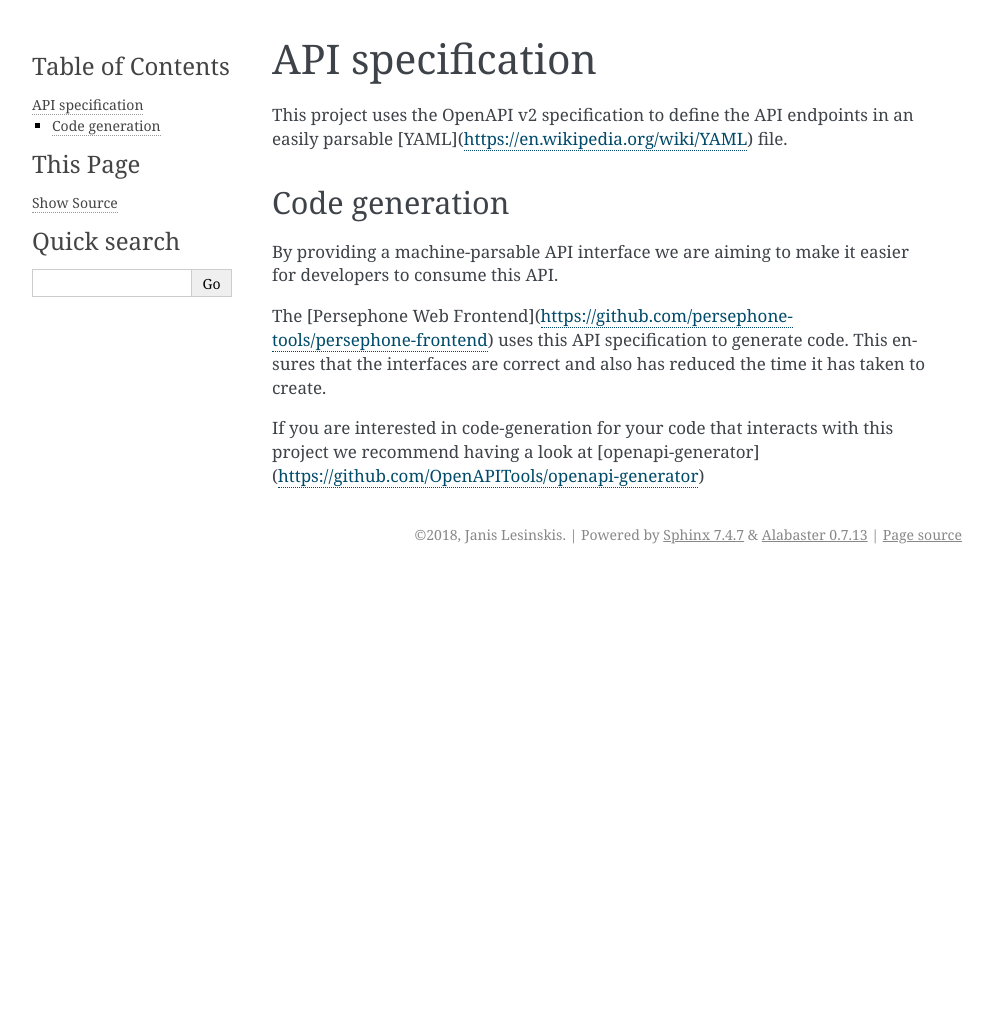
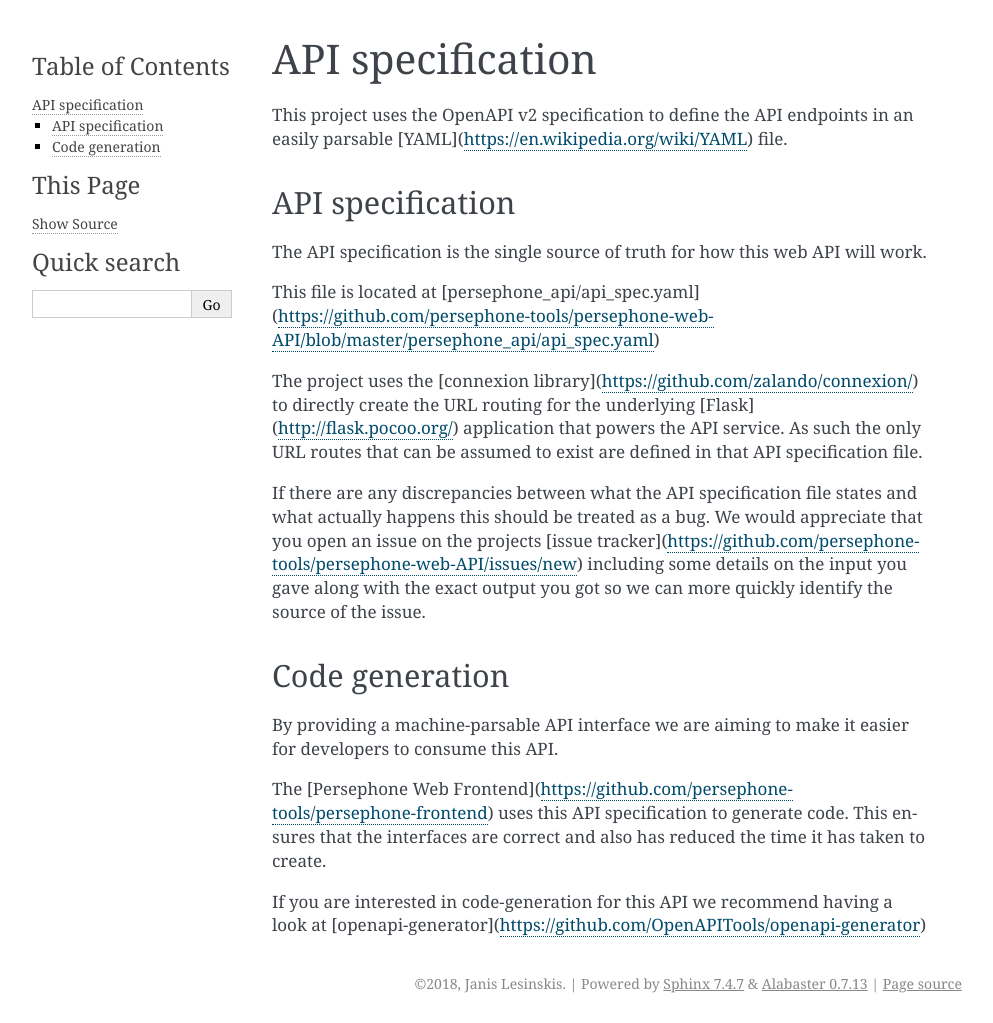
Before and after one commit to persephone-tools/persephone-web-API, a Sphinx documentation site: the page built from docs/APIspecification.rst, in a window 1280 px wide. Shown: the whole page, without its empty margins (148-1141 px from the left). Built offline with Sphinx 7.4.7, drawn with Linux system fonts in a browser that asks for light colours; before the commit the page ends 900 px from its top, so only the background shows below that.

Commit message:
Expand information on API specification

```diff
--- a/docs/APIspecification.rst
+++ b/docs/APIspecification.rst
@@ -3,6 +3,16 @@ API specification
 
 This project uses the OpenAPI v2 specification to define the API endpoints in an easily parsable [YAML](https://en.wikipedia.org/wiki/YAML) file.
 
+API specification
+^^^^^^^^^^^^^^^^^
+The API specification is the single source of truth for how this web API will work.
+
+This file is located at [persephone_api/api_spec.yaml](https://github.com/persephone-tools/persephone-web-API/blob/master/persephone_api/api_spec.yaml)
+
+The project uses the [connexion library](https://github.com/zalando/connexion/) to directly create the URL routing for the underlying [Flask](http://flask.pocoo.org/) application that powers the API service.
+As such the only URL routes that can be assumed to exist are defined in that API specification file.
+
+If there are any discrepancies between what the API specification file states and what actually happens this should be treated as a bug. We would appreciate that you open an issue on the projects [issue tracker](https://github.com/persephone-tools/persephone-web-API/issues/new) including some details on the input you gave along with the exact output you got so we can more quickly identify the source of the issue.
 
 Code generation
 ^^^^^^^^^^^^^^^
@@ -11,4 +21,4 @@ By providing a machine-parsable API interface we are aiming to make it easier fo
 The [Persephone Web Frontend](https://github.com/persephone-tools/persephone-frontend) uses this API specification to generate code.
 This ensures that the interfaces are correct and also has reduced the time it has taken to create.
 
-If you are interested in code-generation for your code that interacts with this project we recommend having a look at [openapi-generator](https://github.com/OpenAPITools/openapi-generator)
+If you are interested in code-generation for this API we recommend having a look at [openapi-generator](https://github.com/OpenAPITools/openapi-generator)
```
